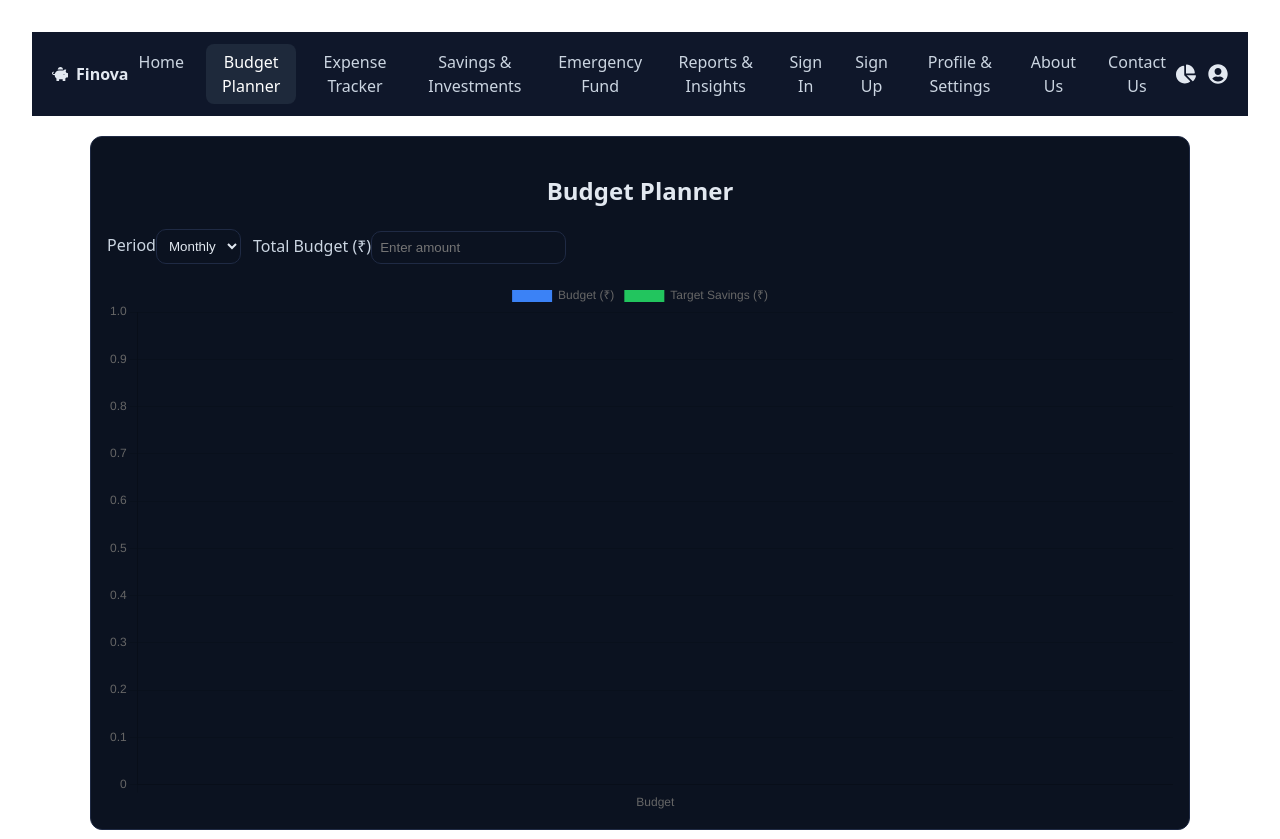
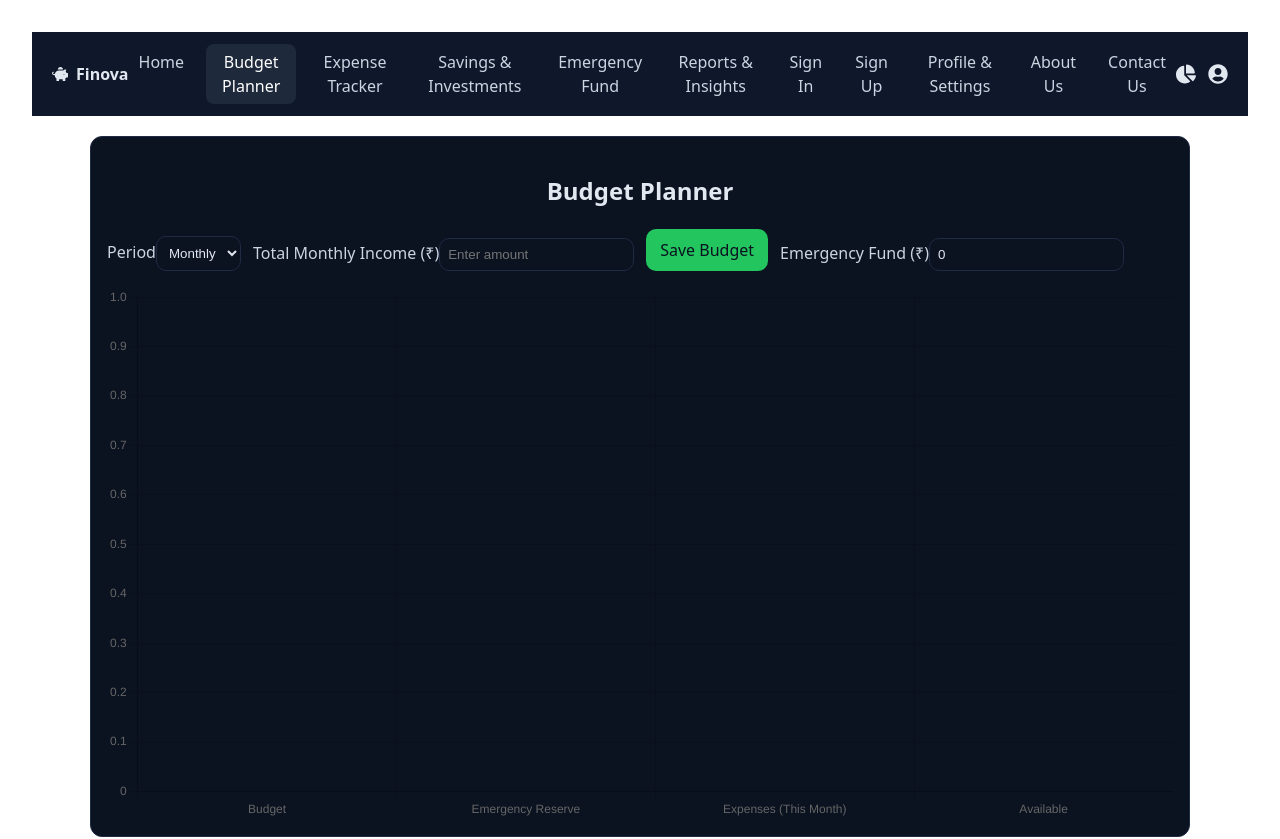
Before and after one commit to pranjal2007-coder/Finoa, a React (Vite) app in the folder frontend/: page /budget in a window 1280 px wide. Shown: the top 839 px of the page. Built offline with nearby package versions, Linux system fonts and the light colour scheme; no server answers.

Commit message:
Checkpoint before follow-up message
Co-authored-by: pranjal.kwatra <pranjal.kwatra@gmail.com>

```diff
--- /dev/null
+++ b/frontend/src/context/DataContext.jsx
@@ -0,0 +1,92 @@
+import { createContext, useContext, useEffect, useMemo, useState } from 'react'
+
+const DataContext = createContext(null)
+
+const STORAGE_KEY = 'finova_state'
+
+function generateId() {
+  return `${Date.now().toString(36)}-${Math.random().toString(36).slice(2, 8)}`
+}
+
+export function DataProvider({ children }) {
+  const [state, setState] = useState(() => {
+    try {
+      const saved = JSON.parse(localStorage.getItem(STORAGE_KEY) || 'null')
+      if (saved) return saved
+    } catch {}
+    // bootstrap from previous login/signup keys if present
+    let user = null
+    try { user = JSON.parse(localStorage.getItem('finova_user') || 'null') } catch {}
+    return {
+      user: user ? { name: user.name, email: user.email } : null,
+      monthlyIncome: 0,
+      emergencyFund: 0,
+      expenses: [],
+      goals: [],
+    }
+  })
+
+  useEffect(() => {
+    localStorage.setItem(STORAGE_KEY, JSON.stringify(state))
+  }, [state])
+
+  const actions = useMemo(() => ({
+    setUser(user) { setState(s => ({ ...s, user })) },
+    setMonthlyIncome(amount) { setState(s => ({ ...s, monthlyIncome: Number(amount) || 0 })) },
+    setEmergencyFund(amount) { setState(s => ({ ...s, emergencyFund: Number(amount) || 0 })) },
+
+    addExpense(expense) {
+      const e = { id: generateId(), date: expense.date || new Date().toISOString().slice(0,10), category: expense.category, name: expense.name, cost: Number(expense.cost) || 0 }
+      setState(s => ({ ...s, expenses: [e, ...s.expenses] }))
+    },
+    updateExpense(id, updates) {
+      setState(s => ({ ...s, expenses: s.expenses.map(e => e.id === id ? { ...e, ...updates, cost: updates.cost !== undefined ? Number(updates.cost) : e.cost } : e) }))
+    },
+    deleteExpense(id) {
+      setState(s => ({ ...s, expenses: s.expenses.filter(e => e.id !== id) }))
+    },
+
+    addGoal(goal) {
+      const g = { id: generateId(), name: goal.name, cost: Number(goal.cost) || 0, deadline: goal.deadline, savedSoFar: Number(goal.savedSoFar) || 0 }
+      setState(s => ({ ...s, goals: [g, ...s.goals] }))
+    },
+    updateGoal(id, updates) {
+      setState(s => ({ ...s, goals: s.goals.map(g => g.id === id ? { ...g, ...updates, cost: updates.cost !== undefined ? Number(updates.cost) : g.cost, savedSoFar: updates.savedSoFar !== undefined ? Number(updates.savedSoFar) : g.savedSoFar } : g) }))
+    },
+    deleteGoal(id) { setState(s => ({ ...s, goals: s.goals.filter(g => g.id !== id) })) },
+  }), [])
+
+  const selectors = useMemo(() => ({
+    monthlyExpenseTotal() {
+      const month = new Date().toISOString().slice(0,7) // YYYY-MM
+      return state.expenses.filter(e => (e.date || '').startsWith(month)).reduce((sum,e)=>sum+e.cost,0)
+    },
+    byCategoryThisMonth() {
+      const month = new Date().toISOString().slice(0,7)
+      const map = {}
+      for (const e of state.expenses) {
+        if (!e.date || !e.date.startsWith(month)) continue
+        map[e.category] = (map[e.category] || 0) + e.cost
+      }
+      return Object.entries(map).map(([category, amount]) => ({ category, amount }))
+    },
+    availableForSavings() {
+      const income = state.monthlyIncome || 0
+      const expenses = selectors.monthlyExpenseTotal()
+      const reserved = state.emergencyFund || 0
+      return Math.max(0, income - expenses - reserved)
+    }
+  }), [state])
+
+  const value = useMemo(() => ({ state, actions, selectors }), [state, actions, selectors])
+
+  return (
+    <DataContext.Provider value={value}>{children}</DataContext.Provider>
+  )
+}
+
+export function useData() {
+  const ctx = useContext(DataContext)
+  if (!ctx) throw new Error('useData must be used within DataProvider')
+  return ctx
+}
--- a/frontend/src/pages/BudgetPlanner.jsx
+++ b/frontend/src/pages/BudgetPlanner.jsx
@@ -2,26 +2,35 @@ import { useMemo, useState } from 'react'
 import { Bar } from 'react-chartjs-2'
 import { Chart as ChartJS, BarElement, CategoryScale, LinearScale, Tooltip, Legend } from 'chart.js'
 import { motion } from 'framer-motion'
+import { useData } from '../context/DataContext'
 
 ChartJS.register(BarElement, CategoryScale, LinearScale, Tooltip, Legend)
 
 export default function BudgetPlanner() {
+  const { state, actions, selectors } = useData()
   const [period, setPeriod] = useState('monthly')
-  const [budget, setBudget] = useState('')
+  const [budget, setBudget] = useState(state.monthlyIncome || '')
 
   const chartData = useMemo(() => ({
-    labels: ['Budget'],
+    labels: ['Budget','Emergency Reserve','Expenses (This Month)','Available'],
     datasets: [
-      { label: 'Budget (₹)', data: [Number(budget||0)], backgroundColor: '#3b82f6' },
-      { label: 'Target Savings (₹)', data: [Number(budget||0)*0.2], backgroundColor: '#22c55e' },
+      { label: 'Amount (₹)', data: [Number(budget||0), state.emergencyFund, selectors.monthlyExpenseTotal(), Math.max(0, Number(budget||0) - state.emergencyFund - selectors.monthlyExpenseTotal())], backgroundColor: ['#3b82f6','#a78bfa','#ef4444','#22c55e'] },
     ]
-  }), [budget])
+  }), [budget, state.emergencyFund, selectors])
+
+  function saveBudget() {
+    actions.setMonthlyIncome(budget)
+  }
+
+  function saveEmergency(amount) {
+    actions.setEmergencyFund(amount)
+  }
 
   return (
     <div className="page">
       <motion.div className="card" initial={{opacity:0,y:10}} animate={{opacity:1,y:0}}>
         <h2>Budget Planner</h2>
-        <div style={{display:'flex', gap:12, alignItems:'end'}}>
+        <div style={{display:'flex', gap:12, alignItems:'end', flexWrap:'wrap'}}>
           <div>
             <label>Period</label>
             <select value={period} onChange={e=>setPeriod(e.target.value)}>
@@ -30,12 +39,17 @@ export default function BudgetPlanner() {
             </select>
           </div>
           <div>
-            <label>Total Budget (₹)</label>
+            <label>Total Monthly Income (₹)</label>
             <input type="number" value={budget} onChange={e=>setBudget(e.target.value)} placeholder="Enter amount" />
+          </div>
+          <button className="button" onClick={saveBudget}>Save Budget</button>
+          <div>
+            <label>Emergency Fund (₹)</label>
+            <input type="number" value={state.emergencyFund} onChange={e=>saveEmergency(e.target.value)} placeholder="0" />
           </div>
         </div>
         <div style={{marginTop:16}}>
-          <Bar data={chartData} />
+          <Bar data={chartData} options={{ plugins:{legend:{display:false}} }} />
         </div>
       </motion.div>
     </div>
--- a/frontend/src/pages/EmergencyFund.jsx
+++ b/frontend/src/pages/EmergencyFund.jsx
@@ -1,8 +1,10 @@
 import { useMemo, useState } from 'react'
 import { motion } from 'framer-motion'
+import { useData } from '../context/DataContext'
 
 export default function EmergencyFund() {
-  const [income, setIncome] = useState('')
+  const { state, actions } = useData()
+  const [income, setIncome] = useState(state.monthlyIncome || '')
   const [monthlyExpenses, setMonthlyExpenses] = useState('')
   const months = 6
   const required = useMemo(() => Number(monthlyExpenses||0) * months, [monthlyExpenses])
@@ -15,11 +17,15 @@ export default function EmergencyFund() {
         <div style={{display:'grid', gridTemplateColumns:'1fr 1fr', gap:12}}>
           <div>
             <label>Monthly Income (₹)</label>
-            <input type="number" value={income} onChange={e=>setIncome(e.target.value)} />
+            <input type="number" value={income} onChange={e=>{ setIncome(e.target.value); actions.setMonthlyIncome(e.target.value) }} />
           </div>
           <div>
             <label>Monthly Expenses (₹)</label>
             <input type="number" value={monthlyExpenses} onChange={e=>setMonthlyExpenses(e.target.value)} />
+          </div>
+          <div>
+            <label>Reserve Emergency Fund (₹)</label>
+            <input type="number" value={state.emergencyFund} onChange={e=>actions.setEmergencyFund(e.target.value)} />
           </div>
         </div>
         <p style={{marginTop:8}}>Recommended emergency fund for {months} months: <strong>₹{required.toLocaleString('en-IN')}</strong></p>
--- a/frontend/src/pages/ExpenseTracker.jsx
+++ b/frontend/src/pages/ExpenseTracker.jsx
@@ -2,77 +2,59 @@ import { useMemo, useState } from 'react'
 import { Bar } from 'react-chartjs-2'
 import { Chart as ChartJS, BarElement, CategoryScale, LinearScale, Tooltip, Legend } from 'chart.js'
 import { motion } from 'framer-motion'
-import { api } from '../lib/api'
+import { useData } from '../context/DataContext'
 
 ChartJS.register(BarElement, CategoryScale, LinearScale, Tooltip, Legend)
 
 const categories = ['Food','Transport','Bills','Shopping','Entertainment','Other']
 
 export default function ExpenseTracker() {
-  const [budget, setBudget] = useState('')
-  const [form, setForm] = useState({ category: 'Food', name: '', cost: '' })
-  const [items, setItems] = useState([])
-  const [busy, setBusy] = useState(false)
+  const { state, actions, selectors } = useData()
+  const [form, setForm] = useState({ date: new Date().toISOString().slice(0,10), category: 'Food', name: '', cost: '' })
+  const [editingId, setEditingId] = useState(null)
 
-  function addItem(e) {
+  function addOrUpdate(e) {
     e.preventDefault()
     if (!form.name || !form.cost) return
-    setItems(prev => [...prev, { ...form, cost: Number(form.cost) }])
-    setForm({ category: 'Food', name: '', cost: '' })
+    if (editingId) {
+      actions.updateExpense(editingId, form)
+      setEditingId(null)
+    } else {
+      actions.addExpense(form)
+    }
+    setForm({ date: new Date().toISOString().slice(0,10), category: 'Food', name: '', cost: '' })
   }
 
-  async function saveToBackend() {
-    try {
-      setBusy(true)
-      const userId = '00000000-0000-0000-0000-000000000001'
-      const today = new Date().toISOString().slice(0,10)
-      for (const it of items) {
-        await api('/transactions', { method: 'POST', body: JSON.stringify({ userId, date: today, category: it.category, description: it.name, amount: it.cost }) })
-      }
-      alert('Saved to backend for demo user.')
-    } catch (e) {
-      alert('Failed to save to backend. Is the API running?')
-    } finally { setBusy(false) }
+  function onEdit(item) {
+    setEditingId(item.id)
+    setForm({ date: item.date, category: item.category, name: item.name, cost: String(item.cost) })
   }
 
-  async function loadFromBackend() {
-    try {
-      setBusy(true)
-      const userId = '00000000-0000-0000-0000-000000000001'
-      const res = await api(`/transactions?userId=${userId}`)
-      const mapped = res.transactions.map(t => ({ category: t.category, name: t.description || 'Expense', cost: t.amount }))
-      setItems(mapped)
-    } catch (e) {
-      alert('Failed to load from backend. Is the API running?')
-    } finally { setBusy(false) }
-  }
-
-  const total = items.reduce((s,i)=>s+i.cost,0)
+  const total = state.expenses.reduce((s,i)=>s+i.cost,0)
 
   const chartData = useMemo(() => ({
-    labels: ['Budget','Expenses'],
+    labels: ['Income','Emergency','Expenses','Available'],
     datasets: [
-      { label: 'Amount (₹)', data: [Number(budget||0), total], backgroundColor: ['#3b82f6','#ef4444'] }
+      { label: 'Amount (₹)', data: [state.monthlyIncome, state.emergencyFund, selectors.monthlyExpenseTotal(), selectors.availableForSavings()], backgroundColor: ['#3b82f6','#a78bfa','#ef4444','#22c55e'] }
     ]
-  }), [budget, total])
+  }), [state.monthlyIncome, state.emergencyFund, selectors])
 
   const byCategory = useMemo(() => {
     const map = {}
     for (const c of categories) map[c] = 0
-    items.forEach(i => { map[i.category] += i.cost })
+    state.expenses.forEach(i => { map[i.category] += i.cost })
     return Object.entries(map)
-  }, [items])
+  }, [state.expenses])
 
   return (
     <div className="page">
       <motion.div className="card" initial={{opacity:0,y:10}} animate={{opacity:1,y:0}} whileHover={{y:-2}}>
         <h2>Expense Tracker</h2>
-        <div style={{display:'flex', gap:12, alignItems:'end', flexWrap:'wrap'}}>
+        <form onSubmit={addOrUpdate} style={{display:'flex', gap:8, flexWrap:'wrap', alignItems:'end'}}>
           <div>
-            <label>Budget (₹)</label>
-            <input type="number" value={budget} onChange={e=>setBudget(e.target.value)} placeholder="Enter budget" />
+            <label>Date</label>
+            <input type="date" value={form.date} onChange={e=>setForm({...form, date:e.target.value})} />
           </div>
-          <form onSubmit={addItem} style={{display:'flex', gap:8, flexWrap:'wrap'}}>
           <div>
             <label>Category</label>
             <select value={form.category} onChange={e=>setForm({...form, category:e.target.value})}>
@@ -87,19 +69,14 @@ export default function ExpenseTracker() {
             <label>Cost (₹)</label>
             <input type="number" value={form.cost} onChange={e=>setForm({...form, cost:e.target.value})} placeholder="0" />
           </div>
-            <button className="button" type="submit">Add</button>
+          <button className="button" type="submit">{editingId ? 'Update' : 'Add'}</button>
         </form>
-          <div style={{display:'flex', gap:8}}>
-            <button className="button" onClick={saveToBackend} disabled={busy}>Save to backend (demo)</button>
-            <button className="button" onClick={loadFromBackend} disabled={busy}>Load from backend</button>
-          </div>
-        </div>
 
         <div style={{display:'grid', gridTemplateColumns:'1fr 1fr', gap:12, marginTop:12}}>
           <motion.div className="card" whileHover={{y:-2}}>
-            <h3>Expenses vs Budget</h3>
+            <h3>Overview</h3>
             <Bar data={chartData} options={{ plugins:{legend:{display:false}} }} />
-            <p style={{marginTop:8}}>Total: ₹{total.toLocaleString('en-IN')}</p>
+            <p style={{marginTop:8}}>Total Expenses (all time): ₹{total.toLocaleString('en-IN')}</p>
           </motion.div>
           <motion.div className="card" whileHover={{y:-2}}>
             <h3>Spending by Category</h3>
@@ -117,10 +94,16 @@ export default function ExpenseTracker() {
         <motion.div className="card" style={{marginTop:12}} whileHover={{y:-2}}>
           <h3>All Expenses</h3>
           <table>
-            <thead><tr><th>Category</th><th>Name</th><th>Cost (₹)</th></tr></thead>
+            <thead><tr><th>Date</th><th>Category</th><th>Name</th><th>Cost (₹)</th><th>Actions</th></tr></thead>
             <tbody>
-              {items.map((i,idx) => (
-                <tr key={idx}><td>{i.category}</td><td>{i.name}</td><td>₹{i.cost.toLocaleString('en-IN')}</td></tr>
+              {state.expenses.map((i) => (
+                <tr key={i.id}>
+                  <td>{i.date}</td><td>{i.category}</td><td>{i.name}</td><td>₹{i.cost.toLocaleString('en-IN')}</td>
+                  <td>
+                    <button className="button" onClick={()=>onEdit(i)}>Edit</button>
+                    <button className="button" style={{marginLeft:6, background:'#ef4444', color:'#fff'}} onClick={()=>actions.deleteExpense(i.id)}>Delete</button>
+                  </td>
+                </tr>
               ))}
             </tbody>
           </table>
--- a/frontend/src/pages/Home.jsx
+++ b/frontend/src/pages/Home.jsx
@@ -2,34 +2,27 @@ import { useEffect, useMemo, useRef, useState } from 'react'
 import { motion } from 'framer-motion'
 import { Line, Doughnut } from 'react-chartjs-2'
 import { Chart as ChartJS, LineElement, ArcElement, CategoryScale, LinearScale, PointElement, Tooltip, Legend } from 'chart.js'
-import { api } from '../lib/api'
+import { useData } from '../context/DataContext'
 
 ChartJS.register(LineElement, ArcElement, CategoryScale, LinearScale, PointElement, Tooltip, Legend)
 
 export default function Home() {
+  const { state, selectors } = useData()
   const [aiQuestion, setAiQuestion] = useState('Suggest a way to save ₹1000 this month')
   const [aiAnswer, setAiAnswer] = useState('')
   const [loading, setLoading] = useState(false)
-  const [preview, setPreview] = useState({ total: 0, byCategory: [] })
   const recognitionRef = useRef(null)
 
-  useEffect(() => {
-    // anonymous demo user id (frontend only demo)
-    const demoUserId = '00000000-0000-0000-0000-000000000001'
-    api(`/summary?userId=${demoUserId}`).then(setPreview).catch(() => {})
-  }, [])
-
   async function askAI() {
+    setLoading(true)
     try {
-      setLoading(true)
-      const demoUserId = '00000000-0000-0000-0000-000000000001'
-      const res = await api('/ask', { method: 'POST', body: JSON.stringify({ userId: demoUserId, question: aiQuestion }) })
-      setAiAnswer(res.answer)
-    } catch (e) {
-      setAiAnswer('AI is currently unavailable. Please try again later.')
-    } finally {
-      setLoading(false)
-    }
+      const top = [...selectors.byCategoryThisMonth()].sort((a,b)=>b.amount-a.amount)[0]
+      const available = selectors.availableForSavings()
+      const answer = top
+        ? `You can save ₹${Math.min(available, 1000).toLocaleString('en-IN')} by trimming ₹${Math.ceil(top.amount*0.1)} from ${top.category}. Try reducing optional spends and track weekly.`
+        : `Start logging expenses. Aim to save ₹${Math.min(selectors.availableForSavings(), 1000).toLocaleString('en-IN')} this month by cutting small recurring costs.`
+      setAiAnswer(answer)
+    } finally { setLoading(false) }
   }
 
   function startVoice() {
@@ -41,7 +34,7 @@ export default function Home() {
       const text = Array.from(e.results).map(r => r[0].transcript).join(' ')
       setAiQuestion(text)
     }
-    rec.onerror = () => { /* ignore */ }
+    rec.onerror = () => {}
     rec.onend = () => { recognitionRef.current = null }
     recognitionRef.current = rec
     rec.start()
@@ -55,23 +48,23 @@ export default function Home() {
   }
 
   const doughnutData = useMemo(() => ({
-    labels: preview.byCategory.map(c => c.category),
+    labels: selectors.byCategoryThisMonth().map(c => c.category),
     datasets: [{
-      data: preview.byCategory.map(c => c.amount),
+      data: selectors.byCategoryThisMonth().map(c => c.amount),
       backgroundColor: ['#22c55e','#3b82f6','#f59e0b','#ef4444','#a78bfa','#06b6d4'],
       borderWidth: 0,
     }]
-  }), [preview])
+  }), [state.expenses])
 
   const lineData = useMemo(() => ({
-    labels: ['Week 1','Week 2','Week 3','Week 4'],
+    labels: ['Income','Expenses','Available'],
     datasets: [{
-      label: 'Savings (₹)',
-      data: [2000, 3500, 4200, 5000],
+      label: 'Overview (₹)',
+      data: [state.monthlyIncome, selectors.monthlyExpenseTotal(), selectors.availableForSavings()],
       borderColor: '#22c55e',
       backgroundColor: 'rgba(34,197,94,0.2)',
     }]
-  }), [])
+  }), [state.monthlyIncome, state.emergencyFund, state.expenses])
 
   return (
     <div className="page">
@@ -81,11 +74,11 @@ export default function Home() {
           <p>Overview & quick finance summary. Track expenses, plan budgets, and get smart savings tips.</p>
           <div style={{display:'grid', gridTemplateColumns:'1fr 1fr', gap:12}}>
             <div className="card">
-              <h3>Spending by Category</h3>
+              <h3>Spending by Category (This Month)</h3>
               <Doughnut data={doughnutData} />
             </div>
             <div className="card">
-              <h3>Savings Trend</h3>
+              <h3>Budget Overview</h3>
               <Line data={lineData} options={{ plugins:{legend:{display:false}} }} />
             </div>
           </div>
--- a/frontend/src/pages/SavingsInvestments.jsx
+++ b/frontend/src/pages/SavingsInvestments.jsx
@@ -1,40 +1,41 @@
-import { useState } from 'react'
+import { useMemo, useState } from 'react'
 import { motion } from 'framer-motion'
-import { api } from '../lib/api'
+import { useData } from '../context/DataContext'
 
 export default function SavingsInvestments() {
-  const [profile, setProfile] = useState({ goal: '', horizon: '2', risk: 'moderate' })
-  const [advice, setAdvice] = useState('')
-  const [loading, setLoading] = useState(false)
+  const { state, selectors } = useData()
+  const [goalItem, setGoalItem] = useState('a new phone')
+  const [horizon, setHorizon] = useState(4) // weeks
 
-  async function submit(e) {
-    e.preventDefault()
-    setLoading(true)
-    try {
-      const userId = '00000000-0000-0000-0000-000000000001'
-      const q = `Suggest investments in India for goal: ${profile.goal}, years: ${profile.horizon}, risk: ${profile.risk}`
-      const res = await api('/ask', { method:'POST', body: JSON.stringify({ userId, question: q }) })
-      setAdvice(res.answer)
-    } catch (e) {
-      setAdvice('Unable to fetch suggestions right now.')
-    } finally { setLoading(false) }
-  }
+  const available = selectors.availableForSavings()
+
+  const weeklyPlan = useMemo(() => {
+    const perWeek = Math.floor(Math.max(0, available) / 4)
+    return Array.from({ length: horizon }, (_, i) => ({ week: i + 1, amount: perWeek }))
+  }, [available, horizon])
+
+  const tip = useMemo(() => {
+    const top = [...selectors.byCategoryThisMonth()].sort((a,b)=>b.amount-a.amount)[0]
+    if (!top) return 'Log some expenses to get personalized tips.'
+    return `Consider trimming ₹${Math.ceil(top.amount*0.1)} from ${top.category} to boost savings.`
+  }, [selectors])
 
   return (
     <div className="page">
       <motion.div className="card" initial={{opacity:0,y:10}} animate={{opacity:1,y:0}}>
         <h2>Savings & Investments</h2>
-        <form onSubmit={submit} style={{display:'grid', gridTemplateColumns:'1fr 1fr 1fr auto', gap:8}}>
-          <input placeholder="Your goal (e.g., car, house)" value={profile.goal} onChange={e=>setProfile({...profile, goal:e.target.value})} />
-          <input type="number" placeholder="Horizon (years)" value={profile.horizon} onChange={e=>setProfile({...profile, horizon:e.target.value})} />
-          <select value={profile.risk} onChange={e=>setProfile({...profile, risk:e.target.value})}>
-            <option value="conservative">Conservative</option>
-            <option value="moderate">Moderate</option>
-            <option value="aggressive">Aggressive</option>
-          </select>
-          <button className="button" type="submit" disabled={loading}>{loading ? 'Getting tips...' : 'Get Tips'}</button>
-        </form>
-        {advice && <p style={{marginTop:8}}>{advice}</p>}
+        <p>Available this month after expenses and emergency fund: <strong>₹{available.toLocaleString('en-IN')}</strong></p>
+        <div style={{display:'flex', gap:8, flexWrap:'wrap'}}>
+          <input value={goalItem} onChange={e=>setGoalItem(e.target.value)} placeholder="Goal item (e.g., phone)" />
+          <input type="number" value={horizon} onChange={e=>setHorizon(Number(e.target.value||0))} />
+        </div>
+        <h3 style={{marginTop:8}}>Weekly Savings Plan</h3>
+        <ul>
+          {weeklyPlan.map(w => (
+            <li key={w.week}>Week {w.week}: Save ₹{w.amount.toLocaleString('en-IN')}</li>
+          ))}
+        </ul>
+        <p><em>Tip:</em> {tip}</p>
       </motion.div>
     </div>
   )
```
Also changed, not shown: frontend/src/main.jsx (+5 -2 lines). Lines whose indentation alone changed are shown as unchanged.
